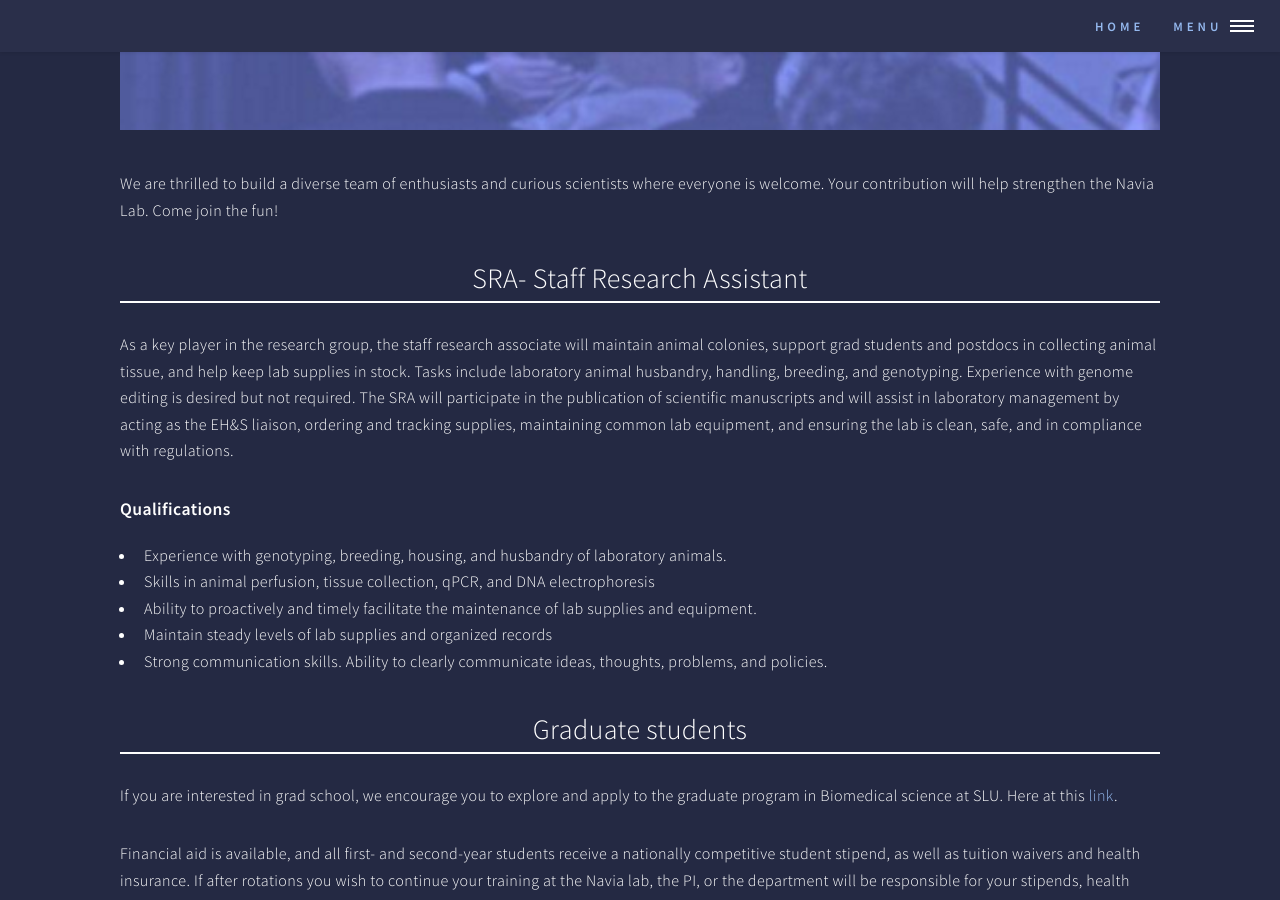
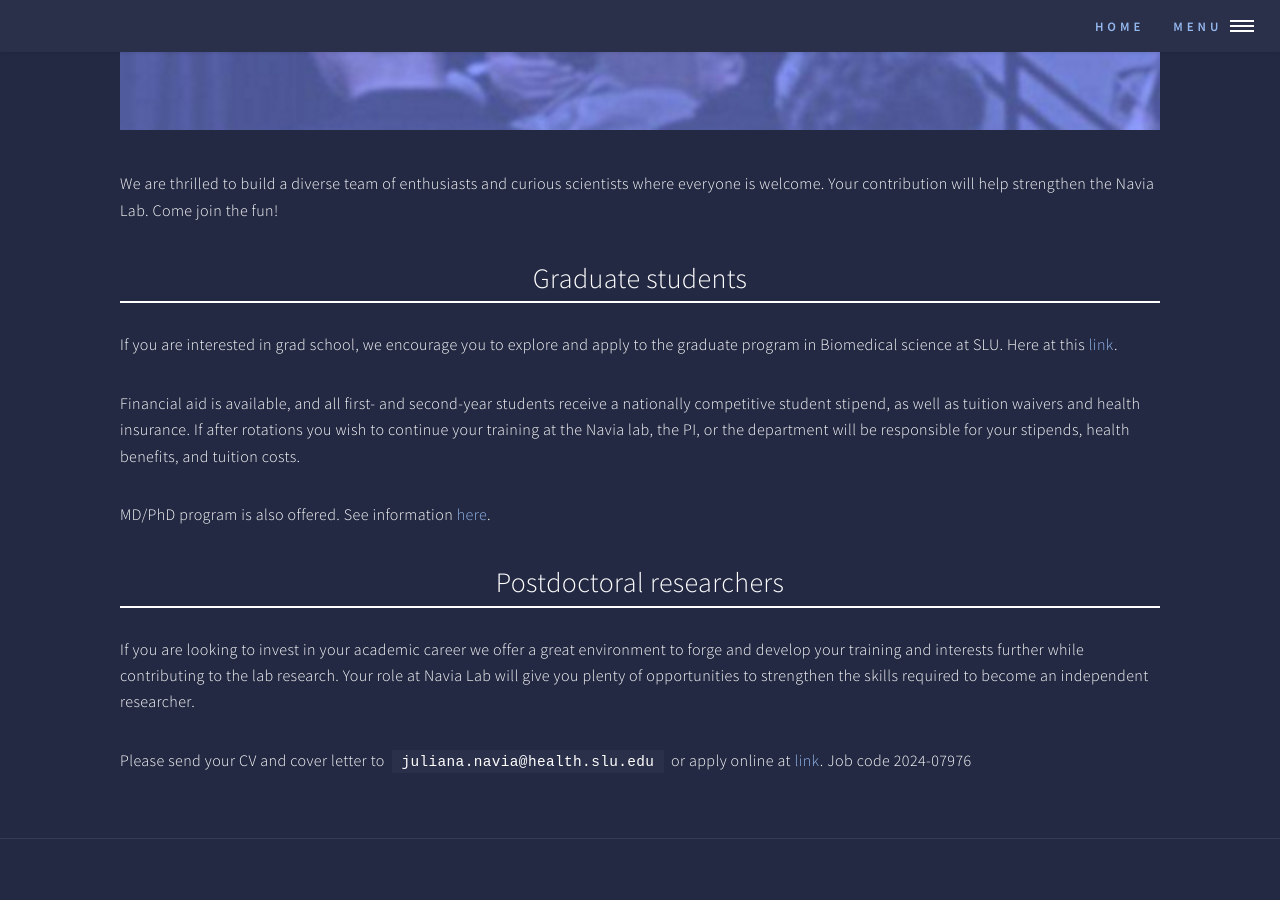
Before and after one commit to navialab/navialab.github.io, a Jekyll site: the page built from 04_jobs.md, in a window 1280 px wide and 900 px high, scrolled down 675 px. Built offline with Jekyll 4.4.1, drawn with Linux system fonts in a browser that asks for light colours.

Commit message:
job not needed anymore

```diff
--- a/_data/jobs.yaml
+++ b/_data/jobs.yaml
@@ -1,22 +1,3 @@
-SRA- Staff Research Assistant:
-  description:
-    As a key player in the research group, the staff research associate will maintain animal colonies, support grad students and postdocs in collecting animal tissue, and help keep lab supplies in stock.
-    Tasks include laboratory animal husbandry, handling, breeding, and genotyping. Experience with genome editing is desired but not required. The SRA will participate in the publication of scientific manuscripts and will assist in laboratory management by acting as the EH&S liaison, ordering and tracking supplies, maintaining common lab equipment, and ensuring the lab is clean, safe, and in compliance with regulations.
-
-
-    <h4> Qualifications   </h4>
-
-    + Experience with genotyping, breeding, housing, and husbandry of laboratory animals.
-
-    + Skills in animal perfusion, tissue collection, qPCR, and DNA electrophoresis
-
-    + Ability to proactively and timely facilitate the maintenance of lab supplies and equipment.
-
-    + Maintain steady levels of lab supplies and organized records
-
-    + Strong communication skills. Ability to clearly communicate ideas, thoughts, problems, and policies.
-
-
 Graduate students:
    description:
     If you are interested in grad school, we encourage you to explore and apply to
```
